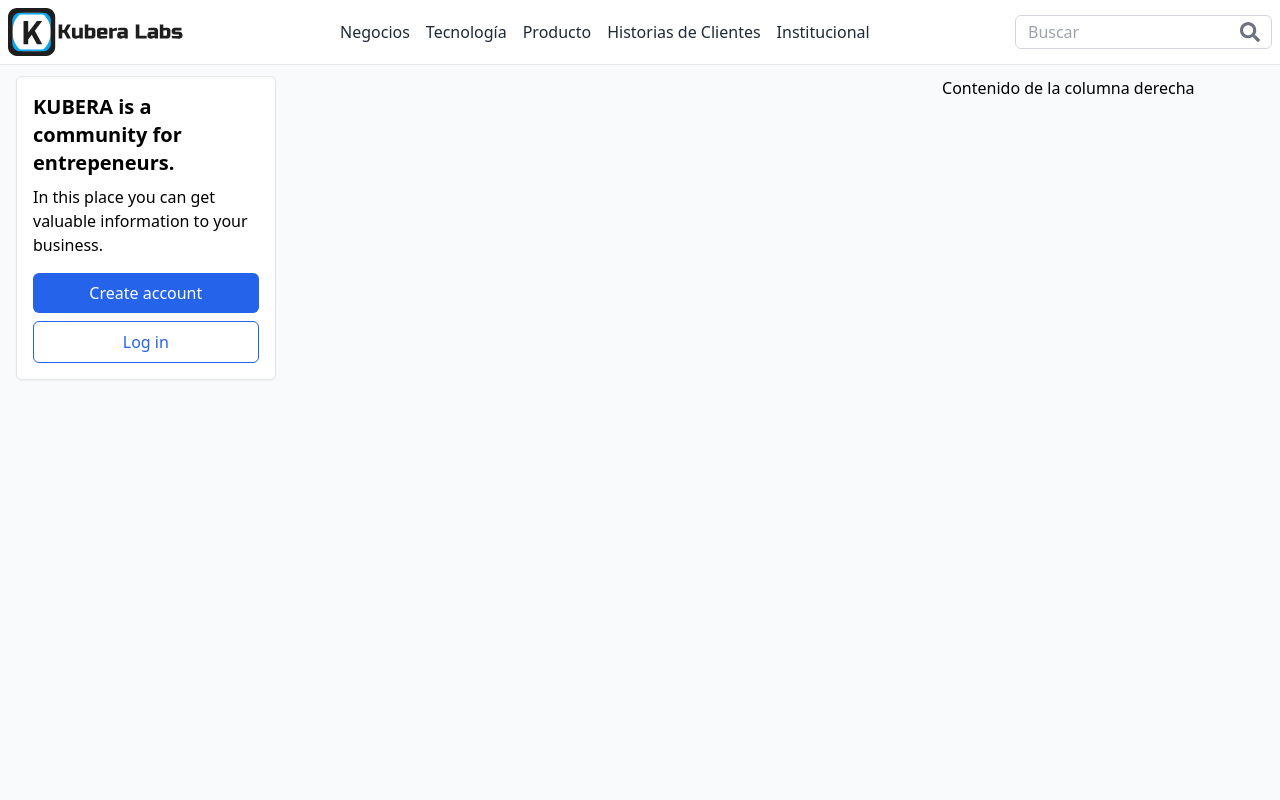
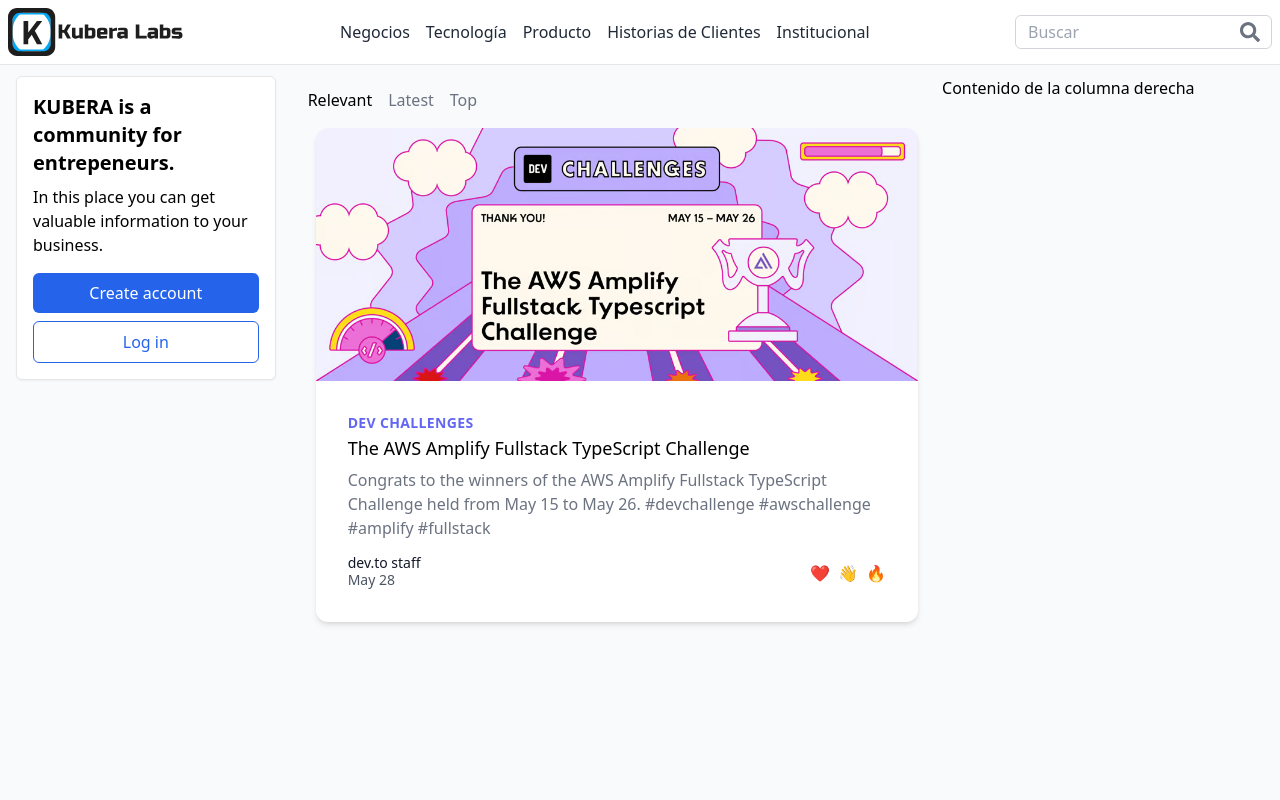
Before and after one commit to nicog33b/kublogs, a Next.js app: page / in a window 1280 px wide. Shown: the top 800 px of the page. Built offline with nearby package versions, Linux system fonts and the light colour scheme.

Commit message:
filtertabs and adminpost

```diff
--- /dev/null
+++ b/src/app/components/Home/adminPost.tsx
@@ -0,0 +1,30 @@
+import React from 'react';
+import Image from 'next/image';
+
+const AdminPost = () => {
+  return (
+    <div className="w-full mr-2 ml-2 mx-auto bg-white rounded-xl shadow-md overflow-hidden">
+      <div>
+        <Image className="w-full object-cover" width={600} height={600} src="/adminpost.avif" alt="Trophy" />
+      </div>
+      <div className="p-8">
+        <div className="uppercase tracking-wide text-sm text-indigo-500 font-semibold">DEV Challenges</div>
+        <a href="#" className="block mt-1 text-lg leading-tight font-medium text-black hover:underline">The AWS Amplify Fullstack TypeScript Challenge</a>
+        <p className="mt-2 text-gray-500">Congrats to the winners of the AWS Amplify Fullstack TypeScript Challenge held from May 15 to May 26. #devchallenge #awschallenge #amplify #fullstack</p>
+        <div className="flex items-center mt-4">
+          <div className="text-sm">
+            <p className="text-gray-900 leading-none">dev.to staff</p>
+            <p className="text-gray-600">May 28</p>
+          </div>
+          <div className="ml-auto flex space-x-2">
+            <span>❤️</span>
+            <span>👋</span>
+            <span>🔥</span>
+          </div>
+        </div>
+      </div>
+    </div>
+  );
+}
+
+export default AdminPost;
--- /dev/null
+++ b/src/app/components/Home/filterTabs.tsx
@@ -0,0 +1,46 @@
+import React, { useState } from 'react';
+
+const FilterTabs = () => {
+  const [selectedTab, setSelectedTab] = useState('Relevant');
+  const [showAdditionalOptions, setShowAdditionalOptions] = useState(false);
+
+  const handleTabClick = (tab) => {
+    setSelectedTab(tab);
+    setShowAdditionalOptions(tab === 'Top');
+  };
+
+  return (
+    <div className="flex items-center justify-between mb-4">
+      <div className="flex items-center space-x-4">
+        <button
+          className={`font-medium ${selectedTab === 'Relevant' ? 'text-black' : 'text-gray-500'}`}
+          onClick={() => handleTabClick('Relevant')}
+        >
+          Relevant
+        </button>
+        <button
+          className={`font-medium ${selectedTab === 'Latest' ? 'text-black' : 'text-gray-500'}`}
+          onClick={() => handleTabClick('Latest')}
+        >
+          Latest
+        </button>
+        <button
+          className={`font-medium ${selectedTab === 'Top' ? 'text-blue-500' : 'text-gray-500'}`}
+          onClick={() => handleTabClick('Top')}
+        >
+          Top
+        </button>
+      </div>
+      {showAdditionalOptions && (
+        <div className="flex items-center space-x-4 ml-auto">
+          <button className="text-gray-900">Week</button>
+          <button className="text-gray-500">Month</button>
+          <button className="text-gray-500">Year</button>
+          <button className="text-gray-500">Infinity</button>
+        </div>
+      )}
+    </div>
+  );
+};
+
+export default FilterTabs;
--- a/src/app/page.tsx
+++ b/src/app/page.tsx
@@ -1,9 +1,15 @@
+'use client';
 import Image from "next/image";
+import AdminPost from "./components/Home/adminPost";
+import FilterTabs from "./components/Home/filterTabs";
 
 export default function Home() {
   return (
 
 
-    <div className=''></div>
+    <div className='mt-[3rem]'>
+      <FilterTabs></FilterTabs>
+      <AdminPost></AdminPost>
+    </div>
   );
 }
```
Also changed, not shown: public/adminpost.avif (added).
